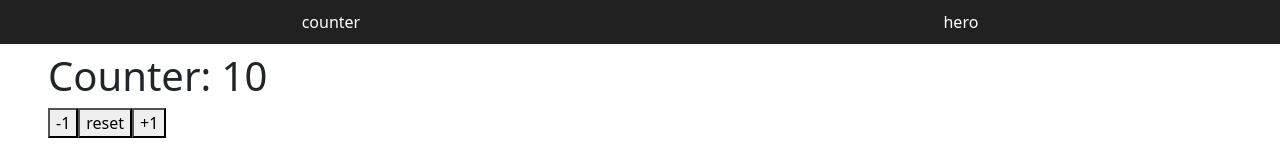
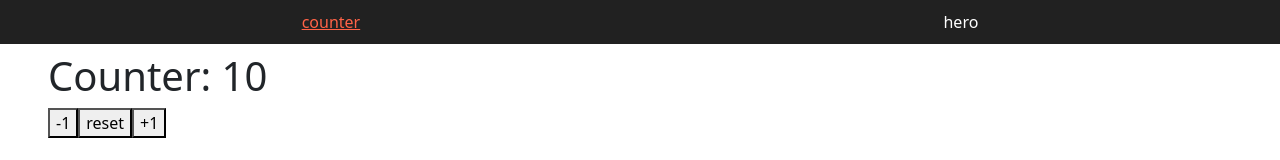
Before and after one commit to lumusitech/frontend-angular-signals-basics, an Angular app: page / in a window 1280 px wide. Shown: the top 160 px of the page. Built offline with nearby package versions, Linux system fonts and the light colour scheme.

Commit message:
feat: add style for active anchor using router link active with options exact path

```diff
--- a/src/app/components/shared/navbar/navbar.component.html
+++ b/src/app/components/shared/navbar/navbar.component.html
@@ -11,10 +11,25 @@
     text-decoration: none;
     color: white;
   }
+
+  nav a.active {
+    text-decoration: underline;
+    color: tomato;
+  }
 </style>
 
 <nav>
-  <a routerLink="/">counter</a>
+  <a
+    routerLinkActive="active"
+    [routerLinkActiveOptions]="{ exact: true }"
+    routerLink="/"
+    >counter</a
+  >
   <!-- <a routerLink="/hero">hero</a> -->
-  <a [routerLink]="['/hero']">hero</a>
+  <a
+    routerLinkActive="active"
+    [routerLinkActiveOptions]="{ exact: true }"
+    [routerLink]="['/hero']"
+    >hero</a
+  >
 </nav>
--- a/src/app/components/shared/navbar/navbar.component.ts
+++ b/src/app/components/shared/navbar/navbar.component.ts
@@ -1,9 +1,9 @@
 import { Component } from '@angular/core';
-import { RouterLink } from '@angular/router';
+import { RouterLink, RouterLinkActive } from '@angular/router';
 
 @Component({
   selector: 'shared-navbar',
-  imports: [RouterLink],
+  imports: [RouterLink, RouterLinkActive],
   templateUrl: './navbar.component.html',
   styles: ``,
 })
```
